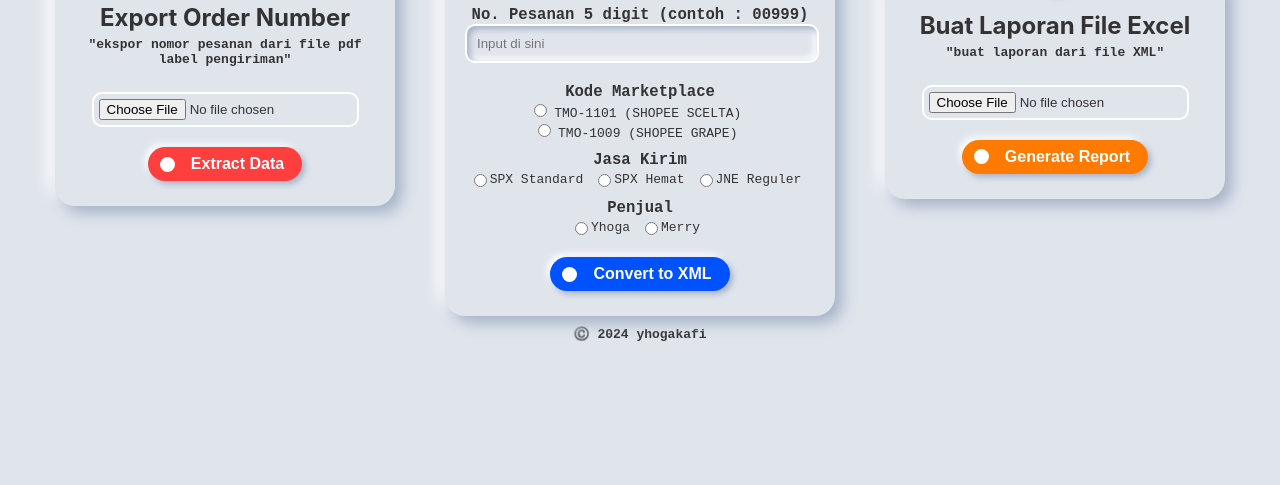
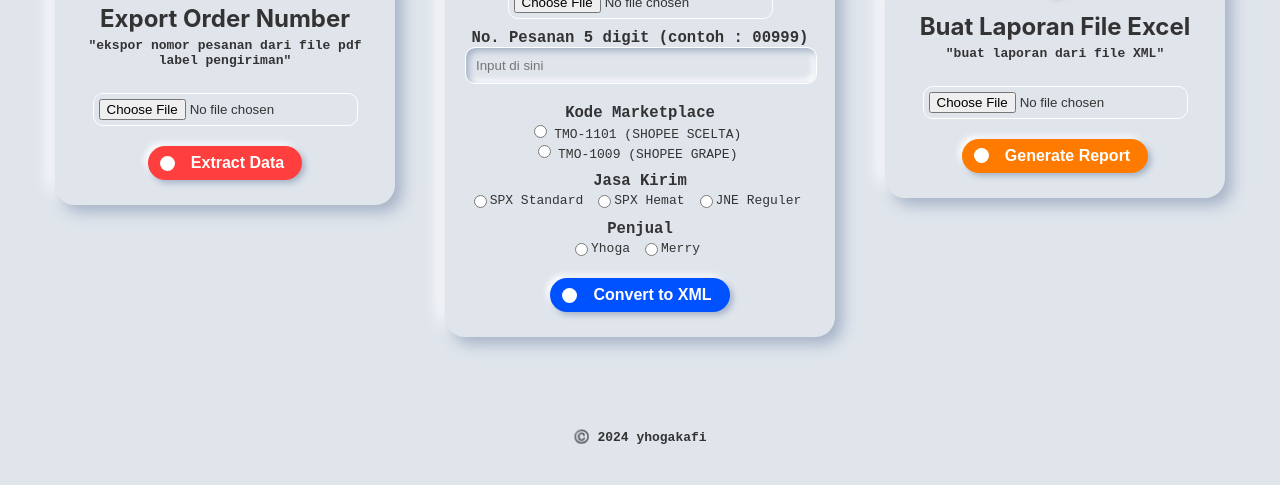
Before and after one commit to yhogakafi/yhogakafi.github.io, a plain HTML site: page apps/import_order/import_order.html in a window 1280 px wide. Shown: the part 315-800 px from the top of the page. Drawn offline with Linux system fonts and the light colour scheme.

Commit message:
update dark mode

```diff
--- a/apps/import_order/dark-mode.css
+++ b/apps/import_order/dark-mode.css
@@ -209,6 +209,7 @@
 /* Style for the selected label */
 .radio-input:checked + .radio-label {
   font-weight: bold;
+  color: yellow;
 }
 
 .marketplace {
@@ -472,6 +473,13 @@
   transform: translate3d(25%, 0, 0);
 }
 
+.footer {
+  position: fixed; /* Use fixed positioning */
+  bottom: 20px; /* Adjust top value as needed */
+  left: 50%;
+  transform: translateX(-50%); /* Adjust right value as needed */
+}
+
 /* media breakpoint */
 
 @media (max-width: 768px) {
--- a/apps/import_order/import_order.html
+++ b/apps/import_order/import_order.html
@@ -89,7 +89,6 @@
                 <button>Convert to XML</button>
             </div>
         </div>
-        <h4>©️ 2024 yhogakafi</h4>
     </div>
     <div class="container3">
         <div class="tools_no3">
@@ -110,6 +109,9 @@
         </div>
         <div class="theme-text">dark mode</div>
     </label>
+    <div class="footer">
+        <h4>©️ 2024 yhogakafi</h4>
+    </div>
     <script src="https://cdnjs.cloudflare.com/ajax/libs/pdf.js/2.8.335/pdf.min.js" defer></script>
     <script src="https://cdnjs.cloudflare.com/ajax/libs/xlsx/0.16.9/xlsx.full.min.js" defer></script>
     <script src="xlsxConverter.js" defer></script>
--- a/apps/import_order/light-mode.css
+++ b/apps/import_order/light-mode.css
@@ -182,14 +182,14 @@
 .file-input {
   margin: 10px;
   padding: 5px;
-  border: solid 2px rgb(255, 255, 255);
+  border: solid 1px rgb(255, 255, 255);
   border-radius: 10px;
 }
 
 .text-input {
   width: calc(100% - 20px);
   padding: 10px;
-  border: solid 2px rgb(255, 255, 255);
+  border: solid 1px rgb(255, 255, 255);
   border-radius: 10px;
   box-shadow: inset 3px 3px 6px #a3b1c6, inset -3px -3px 6px #ffffff;
   background: #e0e5ec;
@@ -475,6 +475,13 @@
   transform: translate3d(25%, 0, 0);
 }
 
+.footer {
+  position: fixed; /* Use fixed positioning */
+  bottom: 20px; /* Adjust top value as needed */
+  left: 50%;
+  transform: translateX(-50%); /* Adjust right value as needed */
+}
+
 /* media breakpoint */
 
 @media (max-width: 768px) {
```
